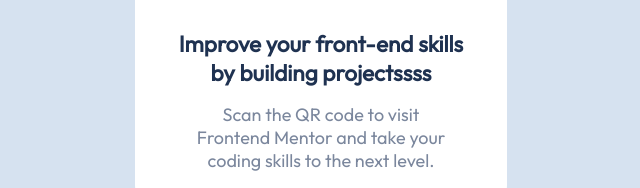
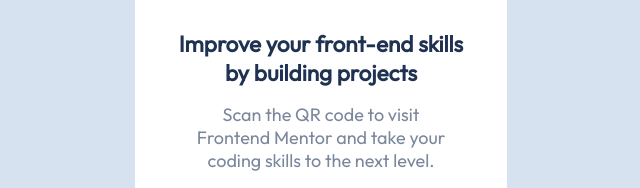
Before and after one commit to Margaret-In-Cali/qr-code-component-main, a plain HTML site: page index.html in a window 1280 px wide. Shown: the part 545-733 px from the top of the page, 319-959 px from the left. Drawn offline with Linux system fonts and the light colour scheme.

Commit message:
Update index.html
removing live changes test

```diff
--- a/index.html
+++ b/index.html
@@ -13,7 +13,7 @@
       <img src="images/image-qr-code.png">
     </div>
     <div class="qr-text-heading">
-      Improve your front-end skills by building projectssss
+      Improve your front-end skills by building projects
     </div>
     <div class="qr-text">
       Scan the QR code to visit Frontend Mentor and take your coding skills to the next level.
```
